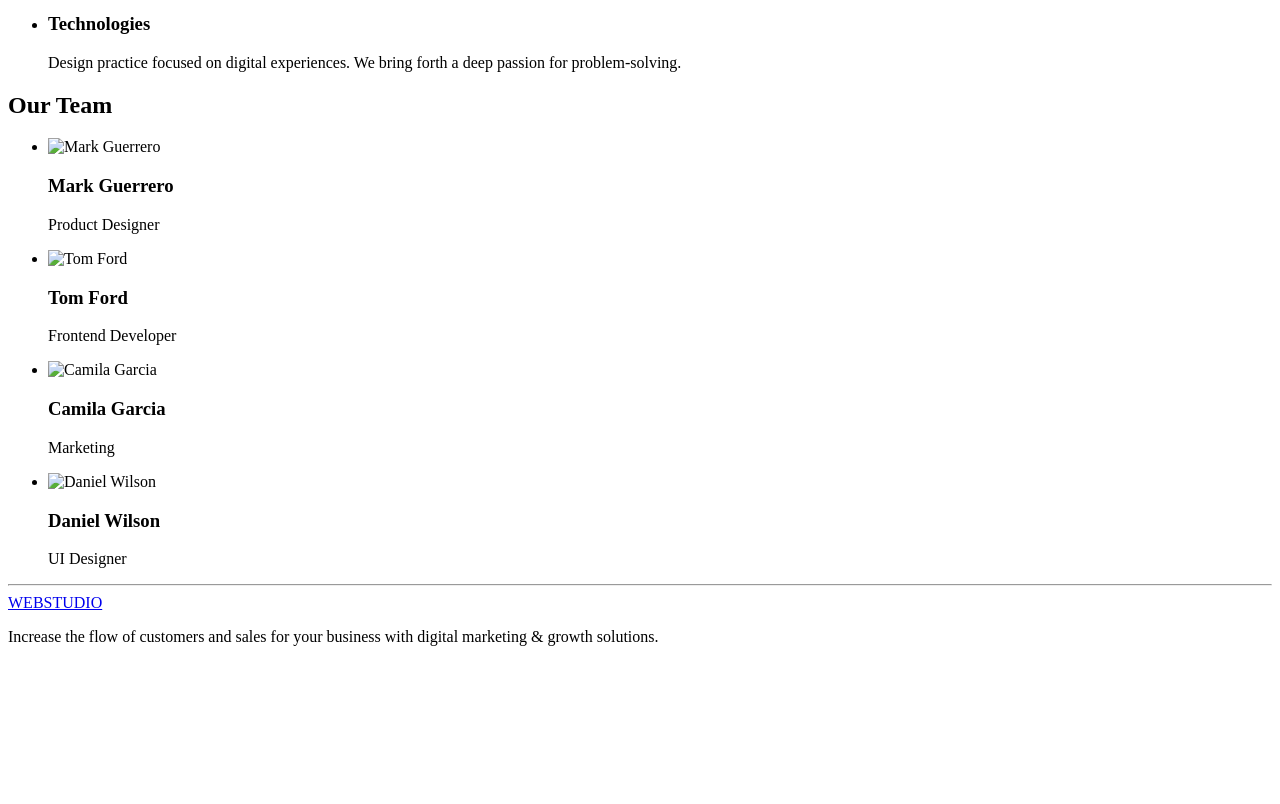
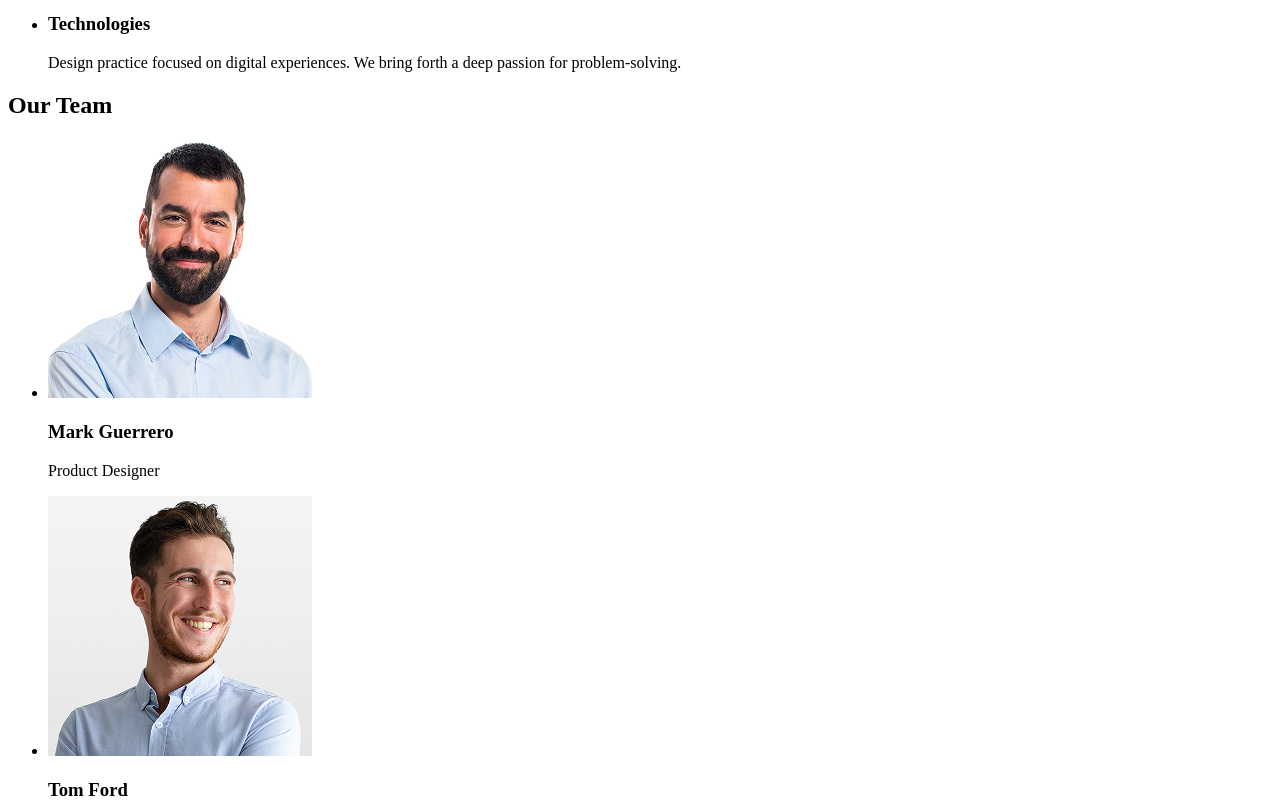
Before and after one commit to akrep17m-png/goit-markup-hw-01, a plain HTML site: page index.html in a window 1280 px wide. Shown: the part 540-1344 px from the top of the page. Before the commit the page ends 1202 px from the top, so only its background shows below. Drawn offline with Linux system fonts and the light colour scheme; the site is published under a folder, as on GitHub Pages, so addresses that start at the root find nothing.

Commit message:
add change 2

```diff
--- a/index.html
+++ b/index.html
@@ -67,22 +67,22 @@
             <h2>Our Team</h2>
             <ul>
                 <li>
-                    <img src="/images/Mark.jpg" alt="Mark Guerrero" width="264" height="260">
+                    <img src="images/Mark.jpg" alt="Mark Guerrero" width="264" height="260">
                     <h3>Mark Guerrero</h3>
                     <p>Product Designer</p>
                 </li>
                 <li>
-                    <img src="/images/Tom.jpg" alt="Tom Ford" width="264" height="260">
+                    <img src="images/Tom.jpg" alt="Tom Ford" width="264" height="260">
                     <h3>Tom Ford</h3>
                     <p>Frontend Developer</p>
                 </li>
                 <li>
-                    <img src="/images/Camila.jpg" alt="Camila Garcia" width="264" height="260">
+                    <img src="images/Camila.jpg" alt="Camila Garcia" width="264" height="260">
                     <h3>Camila Garcia</h3>
                     <p>Marketing</p>
                 </li>
                 <li>
-                    <img src="/images/Daniel.jpg" alt="Daniel Wilson" width="264" height="260">
+                    <img src="images/Daniel.jpg" alt="Daniel Wilson" width="264" height="260">
                     <h3>Daniel Wilson</h3>
                     <p>UI Designer</p>
                 </li>
```
